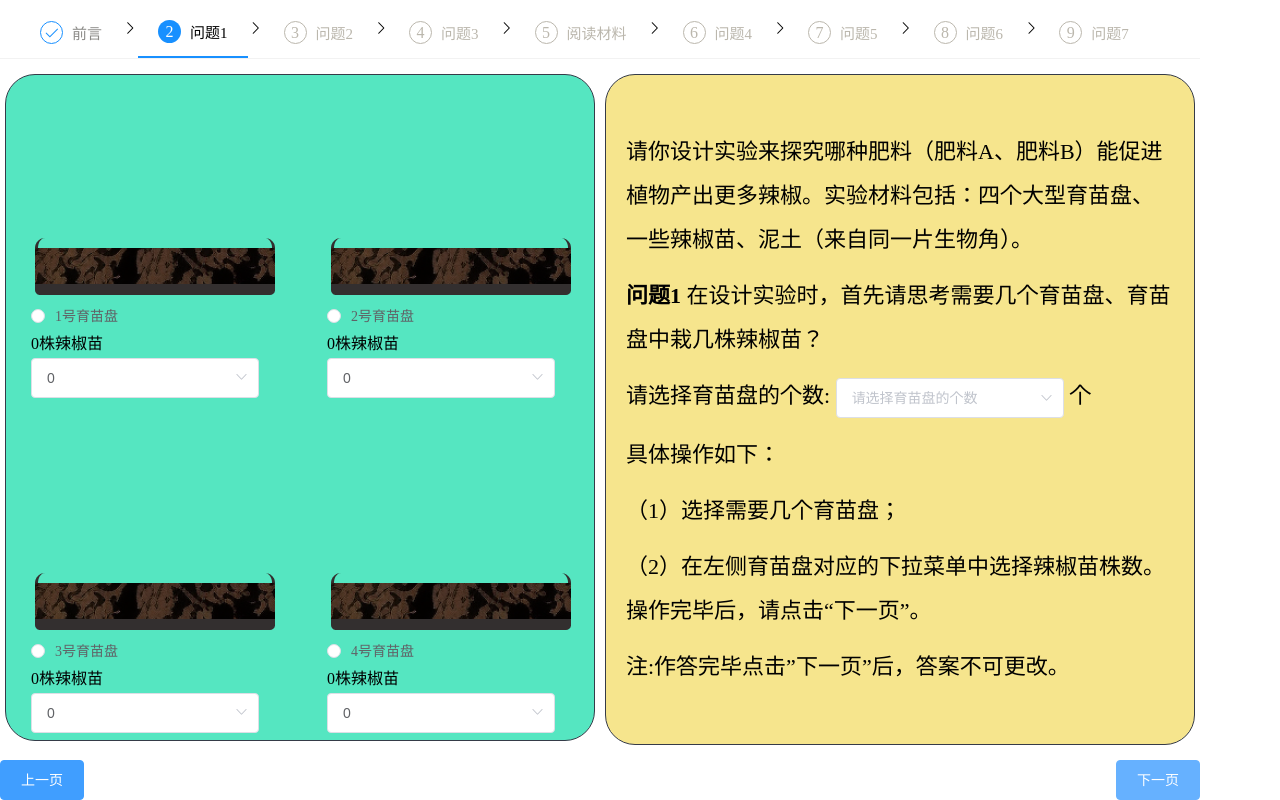
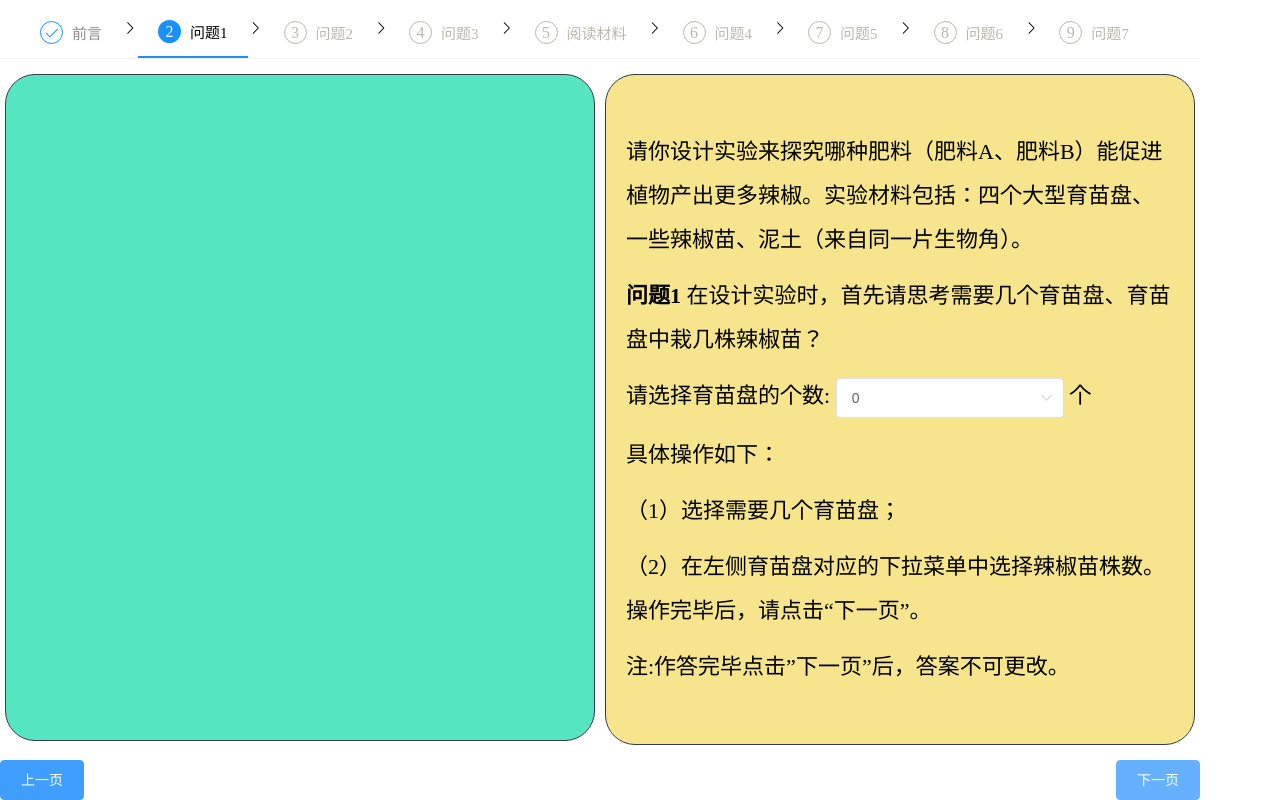
Before and after one commit to For-the-camera/pepper-planting, a Vue app: page / in a window 1280 px wide. Both pictures are taken after a click on the button "下一页". Built offline with nearby package versions, Linux system fonts and the light colour scheme.

Commit message:
fix:issues1

```diff
--- a/src/ppt/SelectPlate.vue
+++ b/src/ppt/SelectPlate.vue
@@ -18,10 +18,6 @@ export default {
       plateC: 0,
       plateD: 0,
 
-      choiceA: false,
-      choiceB: false,
-      choiceC: false,
-      choiceD: false,
       store: useUserStore(),
       processStore: useProcessStore(),
       pptStore: usePPTStore(),
@@ -61,10 +57,30 @@ export default {
       }));
     },
     choice: function () {
-      return [this.choiceA, this.choiceB, this.choiceC, this.choiceD];
+      return [
+        useUserStore().temp1.choiceA,
+        useUserStore().temp1.choiceB,
+        useUserStore().temp1.choiceC,
+        useUserStore().temp1.choiceD,
+      ];
     },
     lock: function () {
       return isHistoryPage();
+    },
+    choiceA: function () {
+      return useUserStore().temp1.choiceA;
+    },
+    choiceB: function () {
+      return useUserStore().temp1.choiceB;
+    },
+    choiceC: function () {
+      return useUserStore().temp1.choiceC;
+    },
+    choiceD: function () {
+      return useUserStore().temp1.choiceD;
+    },
+    choiceNum: function () {
+      return useUserStore().temp1.choiceNum;
     },
   },
   methods: {
@@ -130,6 +146,7 @@ export default {
           }
         }
       "
+      v-if="choiceNum >= 1"
     >
       <Visual :state="0" ref="plateA_Ref"></Visual>
       <div style="padding-left: 25px; margin-top: 12px" class="space-y-1">
@@ -165,6 +182,7 @@ export default {
           }
         }
       "
+      v-if="choiceNum >= 2"
     >
       <Visual :state="0" ref="plateB_Ref"></Visual>
       <div style="padding-left: 25px; margin-top: 12px" class="space-y-1">
@@ -200,6 +218,7 @@ export default {
           }
         }
       "
+      v-if="choiceNum >= 3"
     >
       <Visual :state="0" ref="plateC_Ref"></Visual>
       <div style="padding-left: 25px; margin-top: 12px" class="space-y-1">
@@ -235,6 +254,7 @@ export default {
           }
         }
       "
+      v-if="choiceNum >= 4"
     >
       <Visual :state="0" ref="plateD_Ref"></Visual>
       <div style="padding-left: 25px; margin-top: 12px" class="space-y-1">
--- a/src/ppt/SelectPlateText.vue
+++ b/src/ppt/SelectPlateText.vue
@@ -1,4 +1,5 @@
 <script>
+import { useUserStore } from "../stores/user";
 export default {
   name: "SelectPlateText",
   props: {},
@@ -6,25 +7,59 @@ export default {
     return {
       options: [
         {
-          value: "1",
+          value: 1,
           label: "1",
         },
         {
-          value: "2",
+          value: 2,
           label: "2",
         },
         {
-          value: "3",
+          value: 3,
           label: "3",
         },
         {
-          value: "4",
+          value: 4,
           label: "4",
         },
       ],
+      store: useUserStore(),
+      choiceNum: useUserStore().temp1.choiceNum,
     };
   },
   methods: {},
+  watch: {
+    choiceNum: function (newValue, oldValue) {
+      this.store.temp1.choiceNum = newValue;
+      if (newValue == 0) {
+        this.store.temp1.choiceA = false;
+        this.store.temp1.choiceB = false;
+        this.store.temp1.choiceC = false;
+        this.store.temp1.choiceD = false;
+      }
+      if (newValue == 1) {
+        this.store.temp1.choiceA = true;
+        this.store.temp1.choiceB = false;
+        this.store.temp1.choiceC = false;
+        this.store.temp1.choiceD = false;
+      } else if (newValue == 2) {
+        this.store.temp1.choiceA = true;
+        this.store.temp1.choiceB = true;
+        this.store.temp1.choiceC = false;
+        this.store.temp1.choiceD = false;
+      } else if (newValue == 3) {
+        this.store.temp1.choiceA = true;
+        this.store.temp1.choiceB = true;
+        this.store.temp1.choiceC = true;
+        this.store.temp1.choiceD = false;
+      } else if (newValue == 4) {
+        this.store.temp1.choiceA = true;
+        this.store.temp1.choiceB = true;
+        this.store.temp1.choiceC = true;
+        this.store.temp1.choiceD = true;
+      }
+    },
+  },
 };
 </script>
 <template>
@@ -44,7 +79,7 @@ export default {
       </p>
       <div>
         请选择育苗盘的个数:
-        <el-select v-model="value" placeholder="请选择育苗盘的个数">
+        <el-select v-model="choiceNum" placeholder="请选择育苗盘的个数">
           <el-option
             v-for="item in options"
             :key="item.value"
--- a/src/stores/user.js
+++ b/src/stores/user.js
@@ -39,5 +39,12 @@ export const useUserStore = defineStore("user", {
       choice: "",
       answers: "",
     },
+    temp1: {
+      choiceA: false,
+      choiceB: false,
+      choiceC: false,
+      choiceD: false,
+      choiceNum: 0,
+    },
   }),
 });
```
